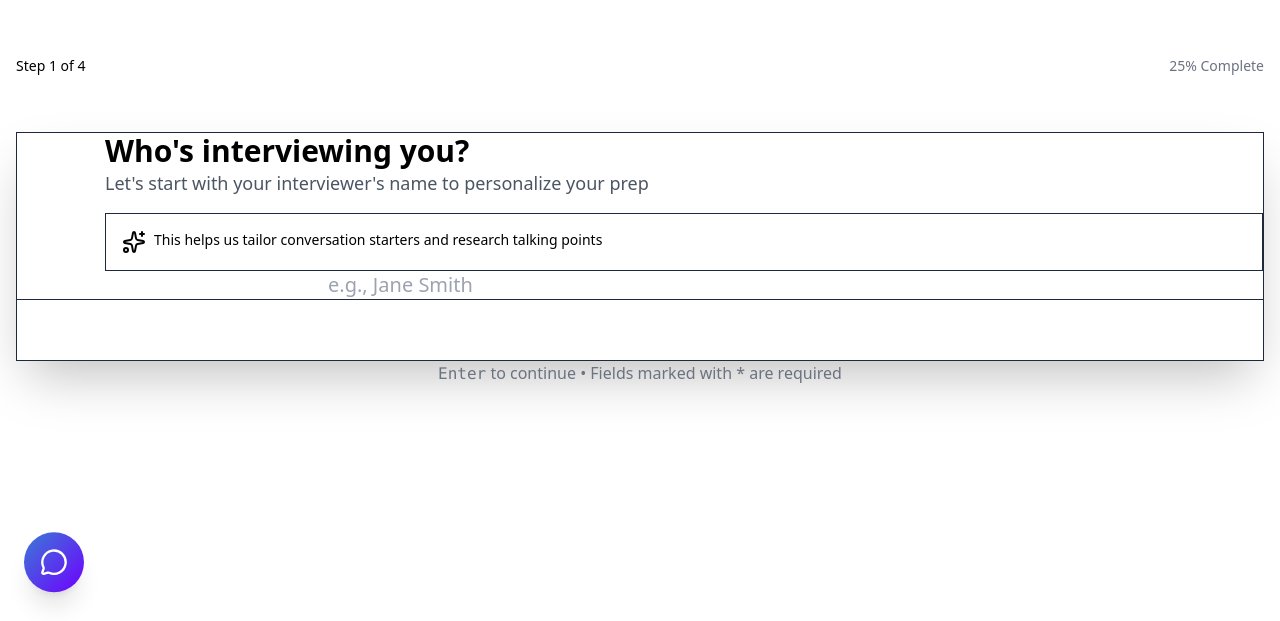
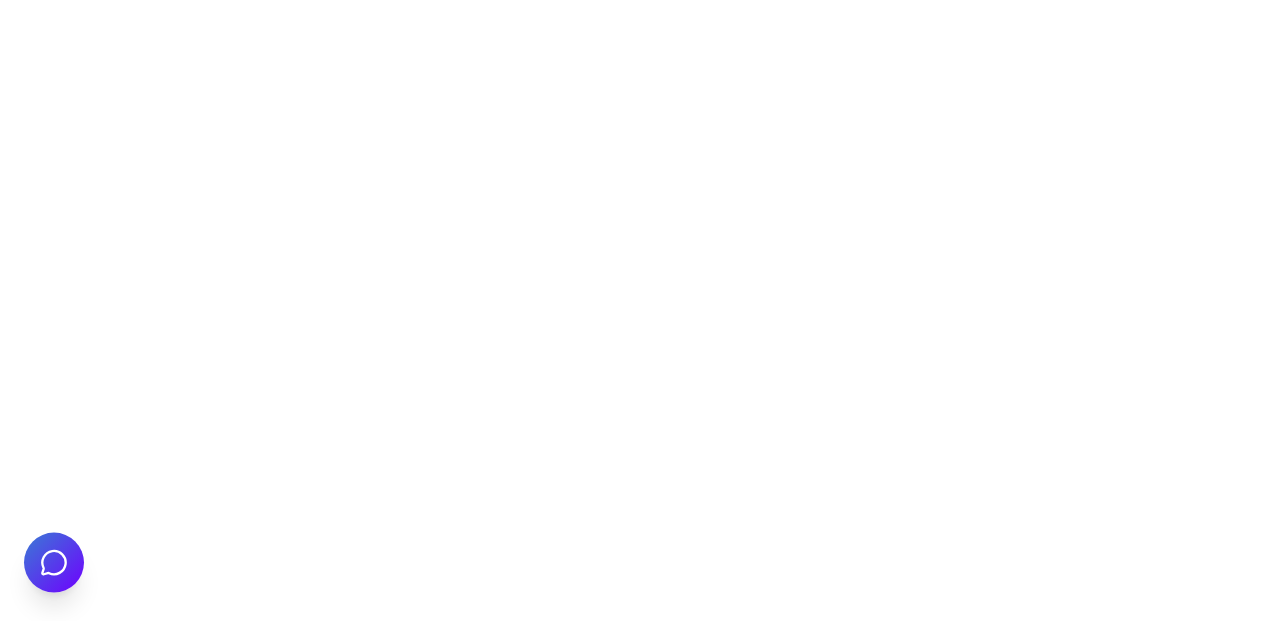
Before and after one commit to shravya235/Interview_helper, a Next.js app in the folder frontend/: page / in a window 1280 px wide. Shown: the part 179-800 px from the top of the page. Built offline with nearby package versions, Linux system fonts and the light colour scheme.

Commit message:
`Removed unused import and updated Home component to render Chatbot component`

```diff
--- a/frontend/src/app/layout.tsx
+++ b/frontend/src/app/layout.tsx
@@ -5,15 +5,12 @@ export const metadata = {
   description: 'AI-driven interview preparation tool',
 }
 
-import Chatbot from '../components/Chatbot';
-
 export default function RootLayout({ children }: { children: React.ReactNode }) {
   return (
     <>
       <html lang="en">
         <body className="bg-white text-black">{children}</body>
       </html>
-      <Chatbot />
     </>
   );
 }
--- a/frontend/src/app/page.tsx
+++ b/frontend/src/app/page.tsx
@@ -1,17 +1,10 @@
-import Box from "@/components/ui/Box";
-import InterviewPrepSetup from "@/components/newDesignPlan/InterviewPrepWizard";
+import Chatbot from "@/components/Chatbot";
 
 export default function Home() {
   return (
     <main className="min-h-screen">
-      {/* <Box>
-        <h2 className="text-xl font-bold mb-4">Box Title</h2>
-        <p>This is the content inside the box.</p>
-        <button className="mt-4 px-4 py-2 bg-blue-500 text-white rounded">
-          Click Me
-        </button>
-      </Box> */}
-      <InterviewPrepSetup/>
+      <Chatbot />
+
     </main>
   );
 }
```
Also changed, not shown: 2 other files (tests, documents, lock files or other folders).
